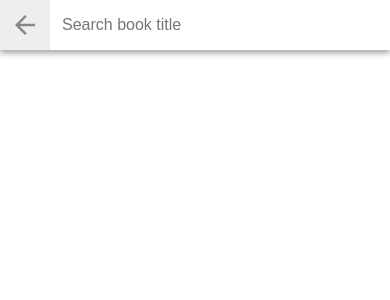
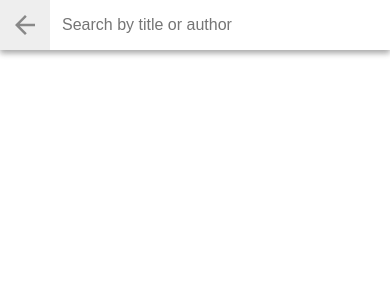
Before and after one commit to AbrahamLara/MyReads, a React (Create React App) app: page /search in a window 390 px wide. Shown: the top 300 px of the page. Built offline with nearby package versions, Linux system fonts and the light colour scheme; no server answers.

Commit message:
refactor: Decomposed parts of App component into SearchPage and Book component

```diff
--- a/src/App.js
+++ b/src/App.js
@@ -1,6 +1,7 @@
 import React, { Component } from 'react';
 import './css/App.css';
 import BookShelf from './BookShelf';
+import SearchPage from './SearchPage';
 import * as BooksAPI from './BooksAPI';
 import { Link, Route } from 'react-router-dom';
 
@@ -71,16 +72,7 @@ class App extends Component {
 					</div>
 				)}/>
 
-				<Route path='/search' render={() => (
-					<div>
-						<div className='search-bar'>
-							<Link to='/'>
-								<button className='search-back-button'>Back</button>
-							</Link>
-							<input placeholder='Search book title' className='search-input'/>
-						</div>
-					</div>
-				)}/>
+				<Route path='/search' component={SearchPage}/>
 			</div>
 		);
 	}
--- /dev/null
+++ b/src/Book.js
@@ -0,0 +1,28 @@
+import React, { Component } from 'react';
+import './css/Book.css';
+
+class Book extends Component {
+    render() {
+        const { shelf, cover, book, onMovedToNewShelf } = this.props;
+
+        return (
+            <div>
+                <div className='book-top'>
+                    <img alt='Book Thumbnail' src={`${cover}`} />
+                    <div className='myreads-bookshelf-book-dropdown'>
+                        <select defaultValue={shelf} onChange={(e) => onMovedToNewShelf(book, e.target.value)}>
+                            <option value='move' disabled>Move to...</option>
+                            <option value='currentlyReading'>Currently Reading</option>
+                            <option value='wantToRead'>Want To Read</option>
+                            <option value='read'>Read</option>
+                        </select>
+                    </div>
+                </div>
+                <p className='book-title'>{book.title}</p>
+                <p className='book-author'>{book.authors.join(', ')}</p>
+            </div>
+        );
+    }
+}
+
+export default Book;
--- a/src/BookShelf.js
+++ b/src/BookShelf.js
@@ -1,8 +1,8 @@
 import React, { Component } from 'react';
 import './css/BookShelf.css';
+import Book from './Book';
 
 class BookShelf extends Component {
-
     render() {
         const { books, id, onBookMoved } = this.props;
 
@@ -12,19 +12,13 @@ class BookShelf extends Component {
                 <ul className='myreads-bookshelf-books'>
                     {books.map((book) => (
                         <li key={book.id} className='myreads-bookshelf-book'>
-                            <div className='book-top'>
-                                <img alt='Book Thumbnail' src={`${book.imageLinks.thumbnail}`} />
-                                <div className='myreads-bookshelf-book-dropdown'>
-                                    <select defaultValue={id} onChange={(e) => onBookMoved(book, e.target.value)}>
-                                        <option value='move' disabled>Move to...</option>
-                                        <option value='currentlyReading'>Currently Reading</option>
-                                        <option value='wantToRead'>Want To Read</option>
-                                        <option value='read'>Read</option>
-                                    </select>
-                                </div>
-                            </div>
-                            <p className='book-title'>{book.title}</p>
-                            <p className='book-author'>{book.authors.join(', ')}</p>
+                            <Book
+                                key={book.id}
+                                shelf={id}
+                                cover={book.imageLinks.thumbnail}
+                                book={book}
+                                onMovedToNewShelf={onBookMoved}
+                            />
                         </li>
                     ))}
                 </ul>
--- /dev/null
+++ b/src/SearchPage.js
@@ -0,0 +1,40 @@
+import React, { Component } from 'react';
+import { Link } from 'react-router-dom';
+import * as BooksAPI from './BooksAPI';
+import Book from './Book';
+
+class SearchPage extends Component {
+    state = {
+        search_query: '',
+        results: [],
+    }
+
+    updateSearchQuery = (query) => {
+        this.setState({
+            search_query: query,
+        });
+    }
+
+    render() {
+        return (
+            <div>
+                <div className='search-bar'>
+                    <Link to='/'>
+                        <button className='search-page-back-button'>Back</button>
+                    </Link>
+                    <input
+                        value={this.state.search_query}
+                        onChange={(e) => this.updateSearchQuery(e.target.value)}
+                        placeholder='Search by title or author'
+                        className='search-page-input'
+                    />
+                </div>
+                <div className='search-page-boobs'>
+
+                </div>
+            </div>
+        );
+    }
+}
+
+export default SearchPage;
--- a/src/css/App.css
+++ b/src/css/App.css
@@ -46,7 +46,7 @@
 	box-shadow: 0 3px 6px rgba(0,0,0,0.16), 0 3px 6px rgba(0,0,0,0.23);
 }
 
-.search-back-button {
+.search-page-back-button {
 	width: 50px;
 	height: 50px;
 	border: none;
@@ -58,12 +58,12 @@
 	font-size: 0;
 }
 
-.search-back-button:hover {
+.search-page-back-button:hover {
 	cursor: pointer;
 	background-color: #eee;
 }
 
-.search-input {
+.search-page-input {
 	margin: unset;
 	border: none;
 	width: calc(100% - 50px);
--- /dev/null
+++ b/src/css/Book.css
@@ -0,0 +1,58 @@
+.myreads-bookshelf-book {
+	list-style-type: none;
+	margin-right: 50px;
+}
+
+.book-top {
+	position: relative;
+}
+
+.myreads-bookshelf-book img {
+    height: 300px;
+}
+
+.myreads-bookshelf-book-dropdown {
+	position: absolute;
+	right: -1em;
+	bottom: -10px;
+	width: 55px;
+	height: 55px;
+	border-radius: 30px;
+	border: none;
+	background-color: #222;
+	background-image: url('../icons/arrow-dropdown.svg');
+	background-repeat: no-repeat;
+	background-size: 28px;
+	background-position: center;
+}
+
+.myreads-bookshelf-book-dropdown select {
+    -webkit-appearance: menulist-button;
+	width: 100%;
+	height: 100%;
+	opacity: 0;
+}
+
+.book-title, .book-author {
+	margin-bottom: unset;
+	max-width: 180px;
+	margin-top: 5px;
+}
+
+.book-author {
+	color: grey;
+}
+
+@media screen and (max-width: 628px) {
+	.myreads-bookshelf-book {
+		width: fit-content;
+		display: block;
+		margin: 0 auto 20px;
+	}
+}
+
+@media screen and (max-width: 991px) {
+	.myreads-bookshelf-book img {
+		height: 250px;
+	}
+}
--- a/src/css/BookShelf.css
+++ b/src/css/BookShelf.css
@@ -12,65 +12,8 @@
 	justify-content: center;
 }
 
-.myreads-bookshelf-book {
-	list-style-type: none;
-	margin-right: 50px;
-}
-
-.book-top {
-	position: relative;
-}
-
-.myreads-bookshelf-book img {
-    height: 300px;
-}
-
-.myreads-bookshelf-book-dropdown {
-	position: absolute;
-	right: -1em;
-	bottom: -10px;
-	width: 55px;
-	height: 55px;
-	border-radius: 30px;
-	border: none;
-	background-color: #222;
-	background-image: url('../icons/arrow-dropdown.svg');
-	background-repeat: no-repeat;
-	background-size: 28px;
-	background-position: center;
-	/* overflow: hidden; */
-}
-
-.myreads-bookshelf-book-dropdown select {
-	width: 100%;
-	height: 100%;
-	opacity: 0;
-}
-
-.book-title, .book-author {
-	margin-bottom: unset;
-	max-width: 180px;
-	margin-top: 5px;
-}
-
-.book-author {
-	color: grey;
-}
-
 @media screen and (max-width: 628px) {
 	.myreads-bookshelf-books {
 		flex-flow: column;
 	}
-
-	.myreads-bookshelf-book {
-		width: fit-content;
-		display: block;
-		margin: 0 auto 20px;
-	}
 }
-
-@media screen and (max-width: 991px) {
-	.myreads-bookshelf-book img {
-		height: 250px;
-	}
-}
```
